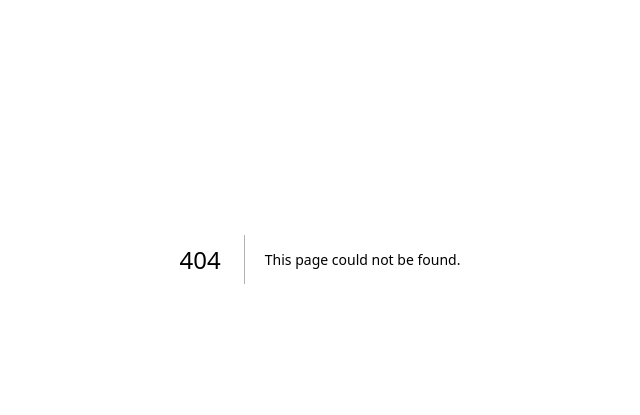
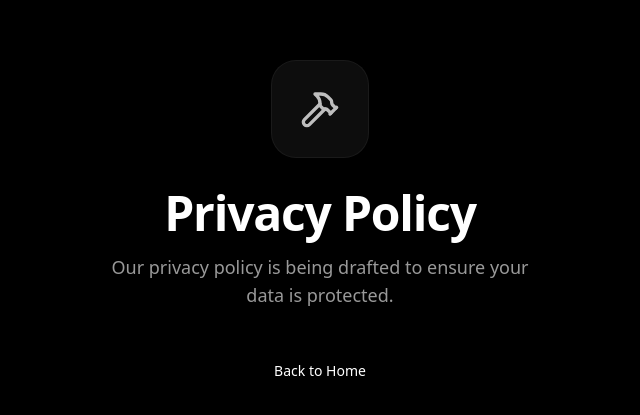
Before and after one commit to AnsiPress/AnsiPress.com, a Next.js app: page /privacy in a window 1280 px wide. Before the commit this address had no page. Shown: the part 141-556 px from the top of the page, without its empty margins (320-960 px from the left). Built offline with nearby package versions, Linux system fonts and the light colour scheme.

Commit message:
Fix Few Things

```diff
--- /dev/null
+++ b/src/app/privacy/page.tsx
@@ -0,0 +1,16 @@
+import { ComingSoon } from "@/components/ComingSoon";
+import { Metadata } from "next";
+
+export const metadata: Metadata = {
+  title: "Privacy Policy - AnsiPress",
+  description: "Privacy Policy - Coming Soon",
+};
+
+export default function PrivacyPage() {
+  return (
+    <ComingSoon
+      title="Privacy Policy"
+      description="Our privacy policy is being drafted to ensure your data is protected."
+    />
+  );
+}
--- /dev/null
+++ b/src/app/terms/page.tsx
@@ -0,0 +1,16 @@
+import { ComingSoon } from "@/components/ComingSoon";
+import { Metadata } from "next";
+
+export const metadata: Metadata = {
+  title: "Terms of Service - AnsiPress",
+  description: "Terms of Service - Coming Soon",
+};
+
+export default function TermsPage() {
+  return (
+    <ComingSoon
+      title="Terms of Service"
+      description="Our terms of service are currently under review."
+    />
+  );
+}
```
